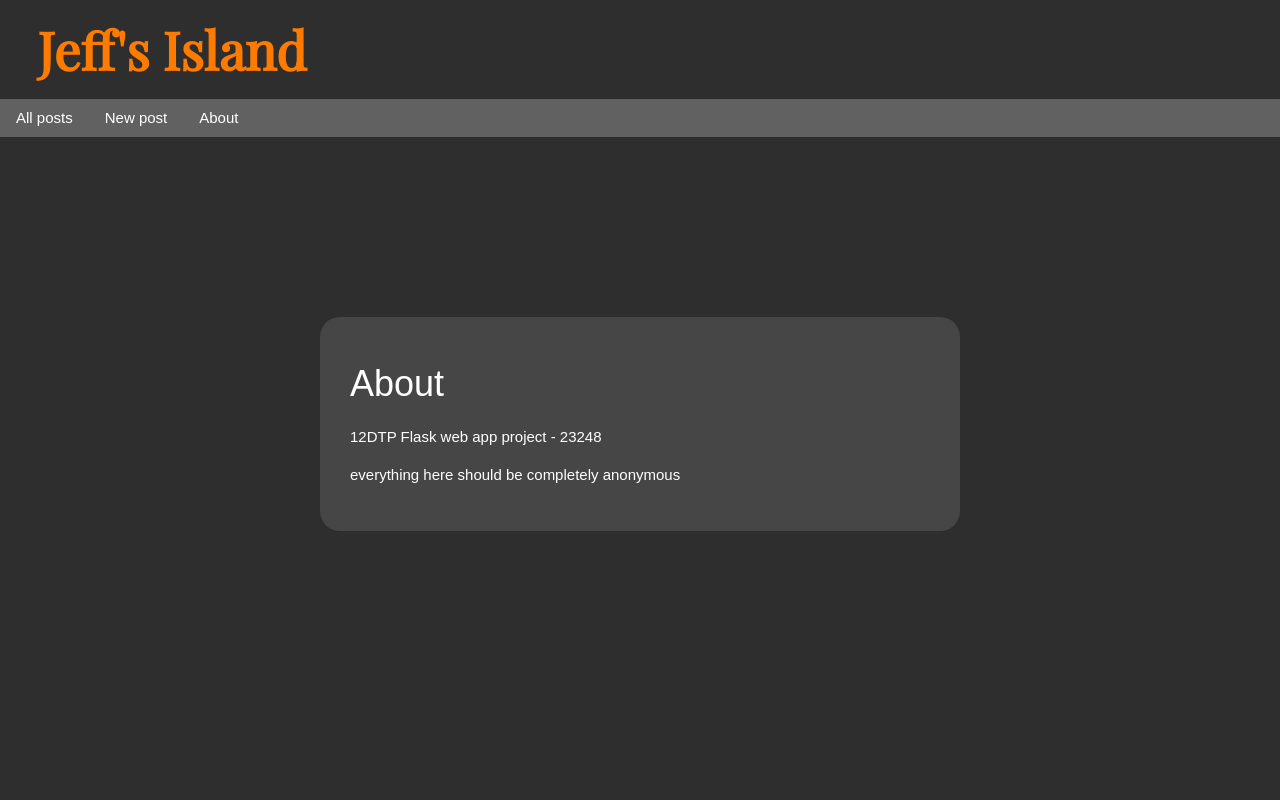
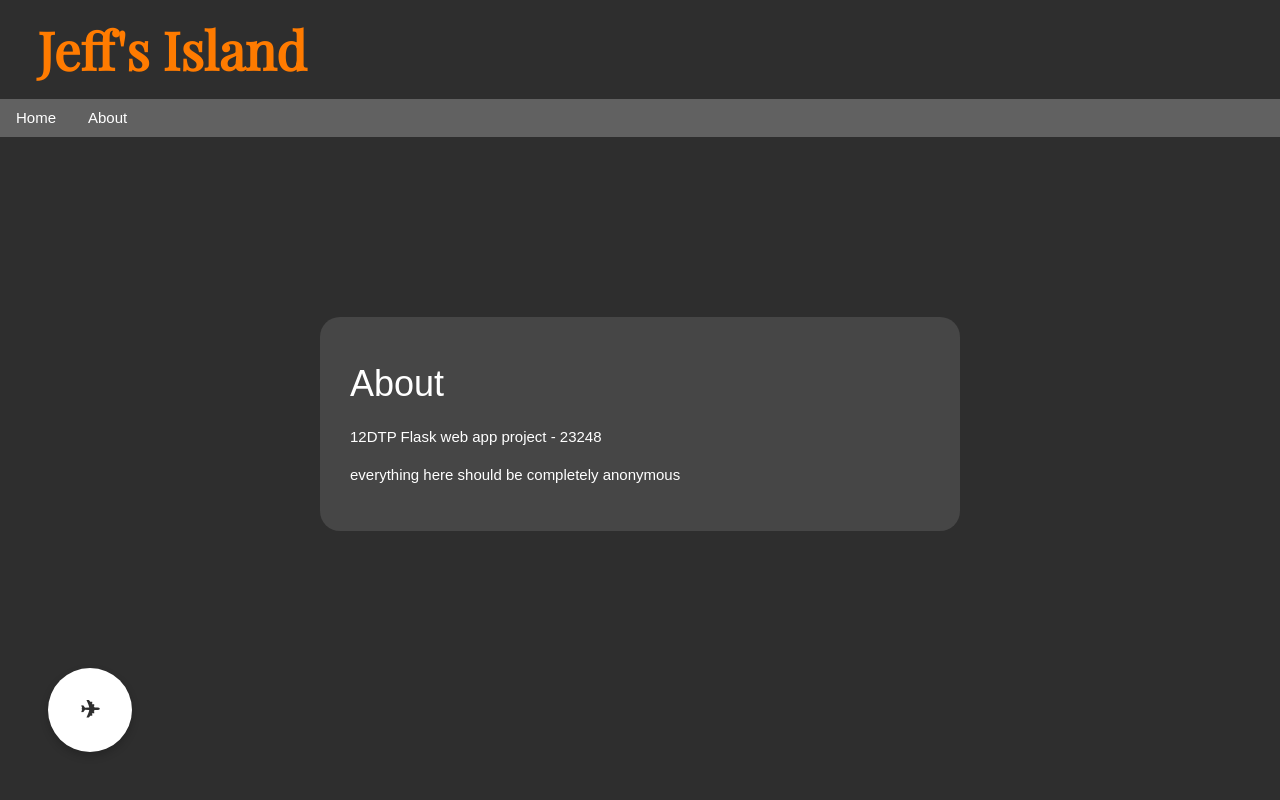
Before and after one commit to MooseZ690/messageboard, a Flask app: page /about in a window 1280 px wide. Run offline with Flask 3, Linux system fonts and the light colour scheme; some web fonts are replaced.

Commit message:
added a constant new message button

```diff
--- a/static/style.css
+++ b/static/style.css
@@ -145,3 +145,22 @@ body,h1,h2,h3,h4,h5,h6 {
 .info-box h2{
     font-size: 1em;
 }
+
+.floaty-button {
+    position: fixed;
+    bottom: 2em;
+    left: 2em;
+    width: 3.5em;
+    height: 3.5em;
+    background-color: rgb(255, 255, 255);
+    color: rgb(46, 46, 46);
+    font-weight: 1000;
+    border-radius: 50%;
+    display: flex;
+    align-items: center;
+    justify-content: center;
+    font-size: 24px;
+    text-decoration: none;
+    box-shadow: 0 4px 8px rgba(0,0,0,0.2);
+    z-index: 1000;
+}
--- a/templates/about.html
+++ b/templates/about.html
@@ -7,4 +7,5 @@
             <p>everything here should be completely anonymous</p>
         </div>
     </div>
+    <a href="/newpost" class="floaty-button">✈</a>
 {% endblock %}
--- a/templates/home.html
+++ b/templates/home.html
@@ -18,4 +18,5 @@
                     </div>
             {% endfor %}
         </div>
+        <a href="/newpost" class="floaty-button">✈</a>
 {% endblock %}
--- a/templates/layout.html
+++ b/templates/layout.html
@@ -15,8 +15,7 @@
      </div>
     <!-- shared navbar -->
      <nav class="w3-bar w3-dark-grey">
-        <a href="/" class="w3-bar-item w3-button">All posts</a>
-        <a href="/newpost" class="w3-bar-item w3-button">New post</a>
+        <a href="/" class="w3-bar-item w3-button">Home</a>
         <a href="/about" class="w3-bar-item w3-button">About</a>
      </nav>
     {% block body %}
--- a/templates/newpost.html
+++ b/templates/newpost.html
@@ -20,4 +20,5 @@
             <button type="submit" class="w3-button w3-dark-grey w3-margin-top">Post</button>
         </form>
     </div>
+    <a href="/newpost" class="floaty-button">✈</a>
 {% endblock %}
```
